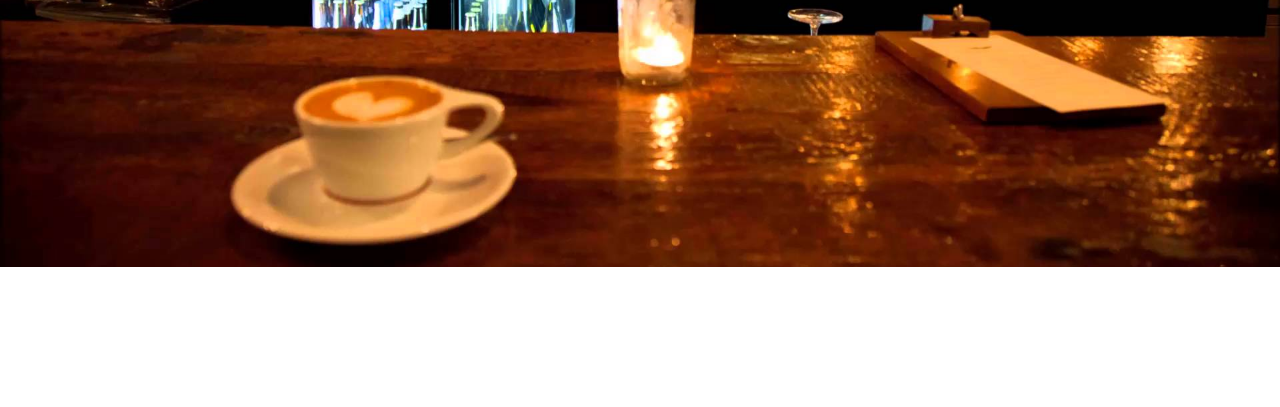
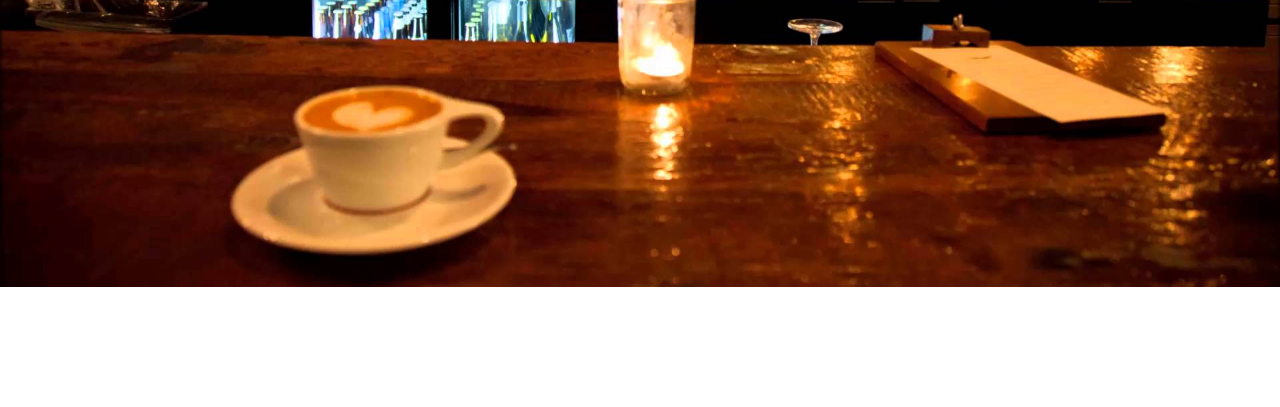
Before and after one commit to soungoolwin/soungoolwin1.github.io, a plain HTML site: page index.html in a window 1280 px wide. Shown: the part 393-800 px from the top of the page. Drawn offline with nearby package versions, Linux system fonts and the light colour scheme.

Commit message:
first commit

```diff
--- a/style.css
+++ b/style.css
@@ -9,10 +9,11 @@
 .main {
     background-image: url(images/coffee-shop-15.jpg);
     width: 100%;
-    height: 660px;
+    height: 680px;
     background-repeat: no-repeat;
     background-position: center;
     background-size: cover;
+    overflow-x: hidden;
 }
 .navbar {
     background-color: rgba(221, 221, 221, 0.397);
```
